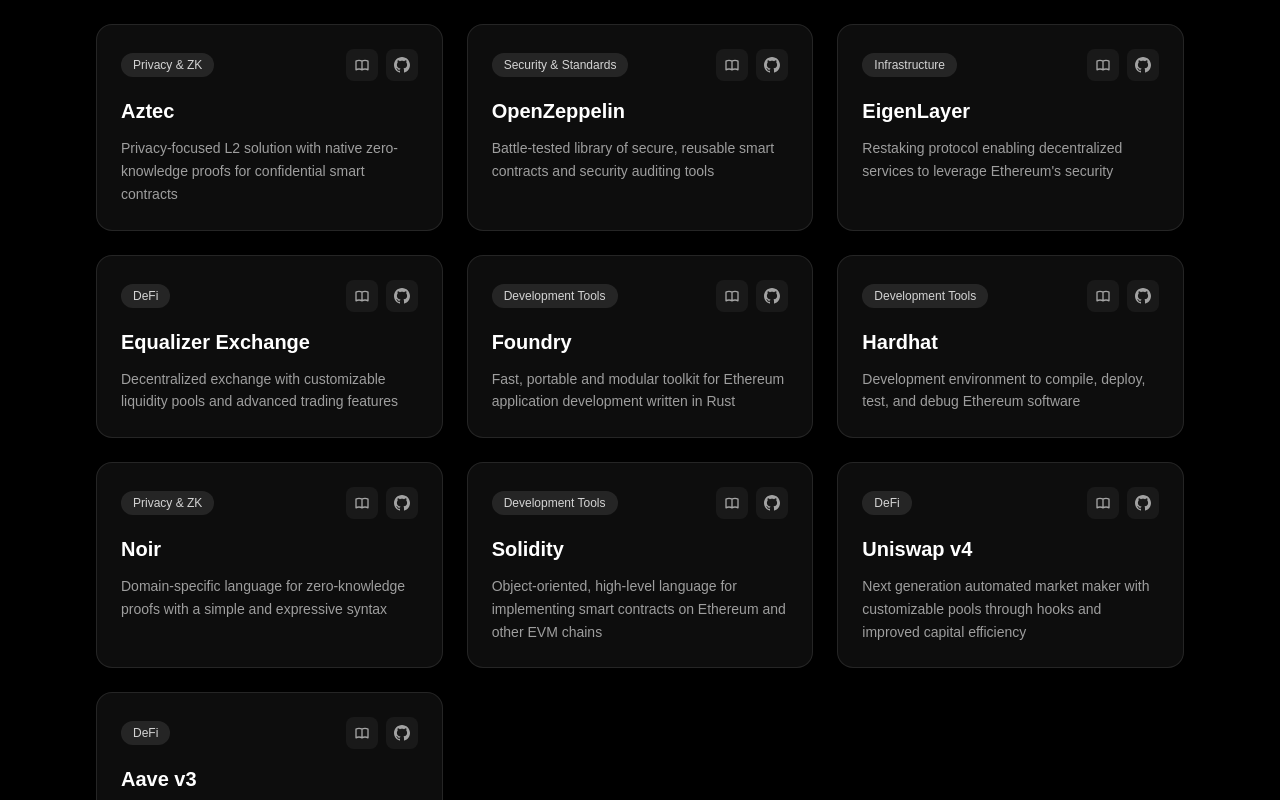
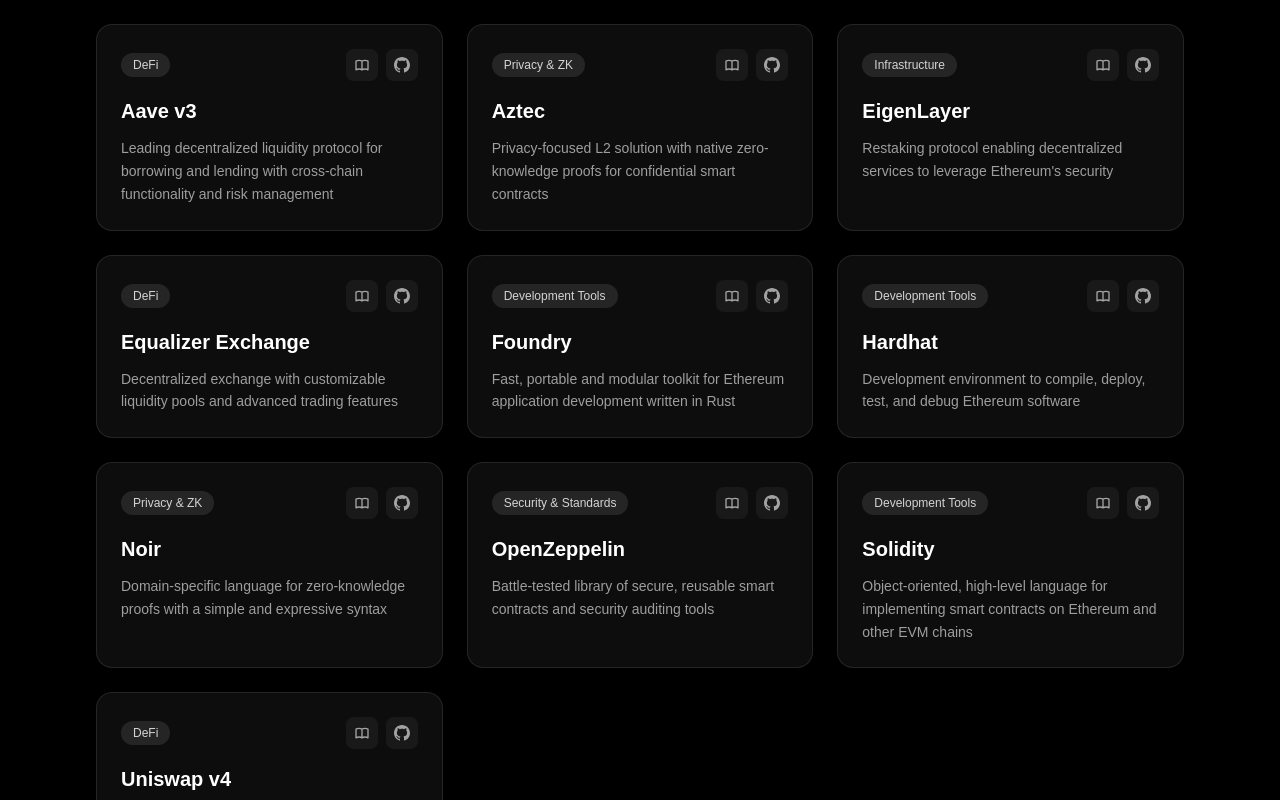
Before and after one commit to chrom-ar/vora-site, a Next.js app: page /indexed-protocols in a window 1280 px wide. Shown: the part 460-1260 px from the top of the page. Built offline with nearby package versions, Linux system fonts and the light colour scheme.

Commit message:
Sort protocols by alphabeth

```diff
--- a/app/indexed-protocols/page.tsx
+++ b/app/indexed-protocols/page.tsx
@@ -14,18 +14,18 @@
 
 const protocols: Protocol[] = [
   {
+    name: "Aave v3",
+    description: "Leading decentralized liquidity protocol for borrowing and lending with cross-chain functionality and risk management",
+    docs: "https://docs.aave.com/developers/",
+    github: "https://github.com/aave/aave-v3-core",
+    category: "DeFi",
+  },
+  {
     name: "Aztec",
     description: "Privacy-focused L2 solution with native zero-knowledge proofs for confidential smart contracts",
     docs: "https://docs.aztec.network/",
     github: "https://github.com/AztecProtocol",
     category: "Privacy & ZK",
-  },
-  {
-    name: "OpenZeppelin",
-    description: "Battle-tested library of secure, reusable smart contracts and security auditing tools",
-    docs: "https://docs.openzeppelin.com/",
-    github: "https://github.com/OpenZeppelin/openzeppelin-contracts",
-    category: "Security & Standards",
   },
   {
     name: "EigenLayer",
@@ -63,6 +63,13 @@
     category: "Privacy & ZK",
   },
   {
+    name: "OpenZeppelin",
+    description: "Battle-tested library of secure, reusable smart contracts and security auditing tools",
+    docs: "https://docs.openzeppelin.com/",
+    github: "https://github.com/OpenZeppelin/openzeppelin-contracts",
+    category: "Security & Standards",
+  },
+  {
     name: "Solidity",
     description: "Object-oriented, high-level language for implementing smart contracts on Ethereum and other EVM chains",
     docs: "https://docs.soliditylang.org/",
@@ -74,13 +81,6 @@
     description: "Next generation automated market maker with customizable pools through hooks and improved capital efficiency",
     docs: "https://docs.uniswap.org/contracts/v4/overview",
     github: "https://github.com/Uniswap/v4-core",
-    category: "DeFi",
-  },
-  {
-    name: "Aave v3",
-    description: "Leading decentralized liquidity protocol for borrowing and lending with cross-chain functionality and risk management",
-    docs: "https://docs.aave.com/developers/",
-    github: "https://github.com/aave/aave-v3-core",
     category: "DeFi",
   },
   // {
--- a/package.json
+++ b/package.json
@@ -25,11 +25,11 @@
   "devDependencies": {
     "@next/eslint-plugin-next": "^15.4.7",
     "@tailwindcss/postcss": "^4.1.13",
-    "@types/node": "^24.3.2",
+    "@types/node": "^24.4.0",
     "@types/react": "^19.1.13",
     "@types/react-dom": "^19.1.9",
-    "@typescript-eslint/eslint-plugin": "^8.43.0",
-    "@typescript-eslint/parser": "^8.43.0",
+    "@typescript-eslint/eslint-plugin": "^8.44.0",
+    "@typescript-eslint/parser": "^8.44.0",
     "eslint": "^9.35.0",
     "eslint-config-next": "^15.5.3",
     "postcss": "^8.5.6",
```
Also changed, not shown: 1 other file (tests, documents, lock files or other folders).
